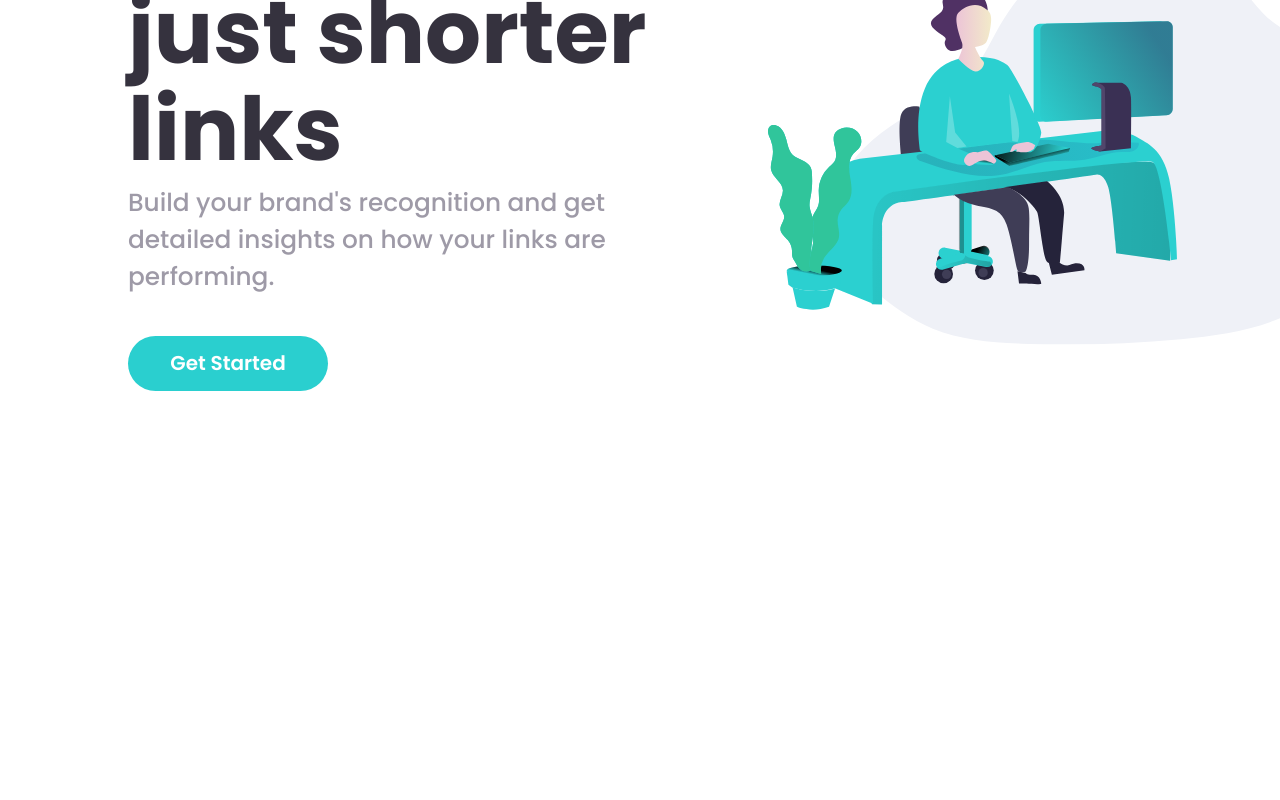
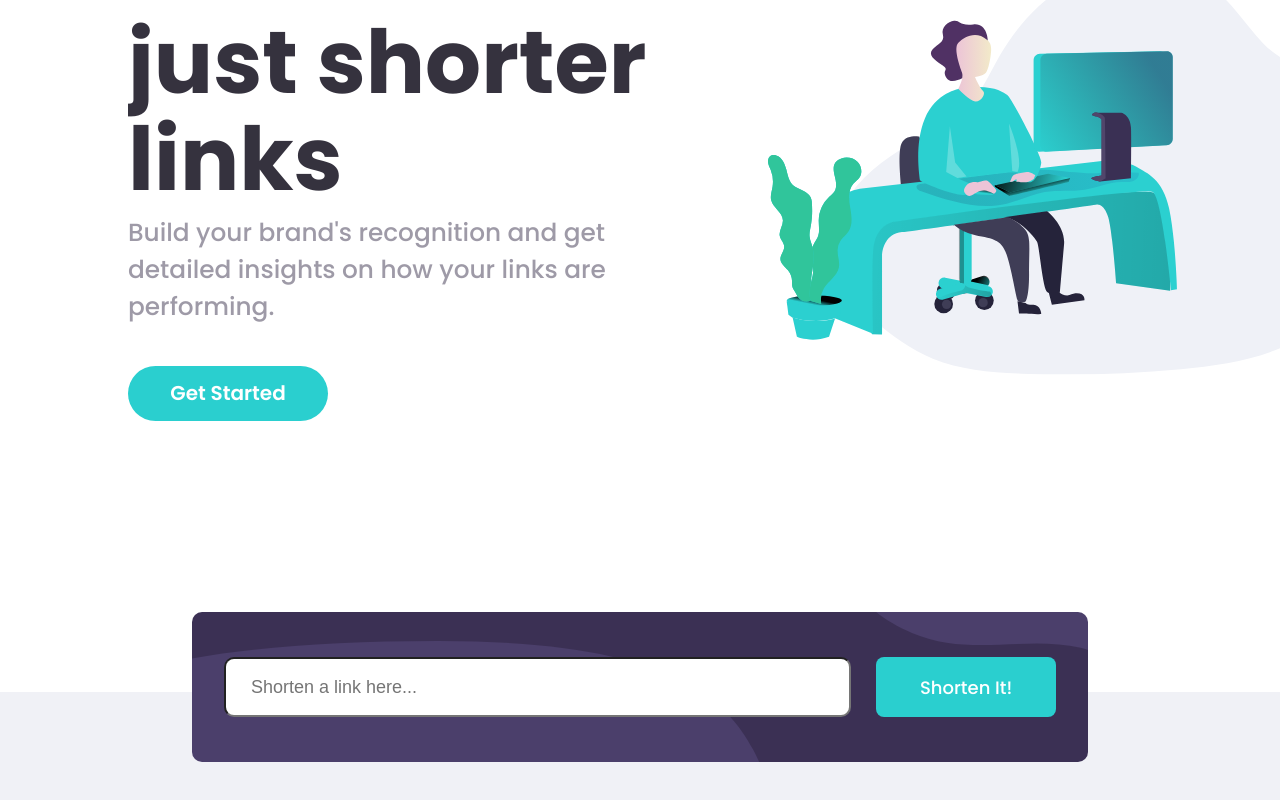
Before and after one commit to itstalalsalman/url-shortening-app, a React (Vite) app: page / in a window 1280 px wide. Shown: the part 268-1068 px from the top of the page. Before the commit the page ends 800 px from the top, so only its background shows below. Built offline with nearby package versions, Linux system fonts and the light colour scheme.

Commit message:
Url input component created with overflowing issues resolve and Section for another page added

```diff
--- a/src/App.css
+++ b/src/App.css
@@ -15,6 +15,7 @@
     margin: 0;
     padding: 0;
     box-sizing: border-box;
+    overflow-x: hidden;
 }
 
 .App{
@@ -33,10 +34,9 @@
     background-color: var(--Cyan);
     color: white;
     border: none;
-    opacity: 1;
-    transition: opacity 0.2s ease-in-out;
+    transition: background-color 0.2s ease-in-out;
 }
 
 .green-hover:hover{
-    opacity: 0.5;
+    background-color: rgb(152, 234, 234);
 }
--- a/src/components/Navbar/Navbar.css
+++ b/src/components/Navbar/Navbar.css
@@ -2,10 +2,11 @@
 
 .navbar{
     width: 80%;
-    height: 85px;
+    height: 100px;
     display: flex;
     justify-content: space-between;
     align-items: flex-end;
+    overflow: hidden;
 }
 
 
@@ -22,6 +23,7 @@
     width: 130px;
     height: 40px;
     object-fit: contain;
+    cursor: pointer;
 }
 
 .list{
@@ -55,6 +57,12 @@
     font-weight: 600;
     color: var(--Grayish-Violet);
     border: none;
+    transition: color 0.2s ease-in;
+    overflow: hidden;
+}
+
+.btn-login:hover{
+    color: var(--Very-Dark-Blue);
 }
 
 .btn-signup{
@@ -63,4 +71,5 @@
     font-size: 16px;
     font-weight: 600;
     border-radius: 20px;
+    overflow: hidden;
 }
--- /dev/null
+++ b/src/components/UrlInput/UrlInput.css
@@ -0,0 +1,31 @@
+@import '../../App.css';
+
+.inp-url{
+    width: 70%;
+    height: 150px;
+    position: absolute;
+    top: 50%;
+    background-image: url(../../assets/bg-shorten-desktop.svg);
+    background-repeat: no-repeat;
+    background-color:  var(--Dark-Violet);
+    background-position: 50px 0px 50px;
+    border-radius: 10px;
+    gap: 25px;
+}
+
+
+.url-input{
+    width: 70%;
+    height: 60px;
+    padding-left: 25px;
+    background-color: white;
+    color: var(--Very-Dark-Blue);
+    font-size: 18px;
+    border-radius: 10px;
+}
+
+.inp-url > button {
+    width: 180px;
+    height: 60px;
+    font-size: 18px;
+}
--- /dev/null
+++ b/src/components/UrlInput/UrlInput.jsx
@@ -0,0 +1,14 @@
+import './UrlInput.css';
+
+import desktopIcon from '../../assets/bg-boost-desktop.svg';
+
+const UrlInput = () => {
+  return (
+    <div className="inp-url flex-props">
+        <input type="text" className="url-input" placeholder='Shorten a link here...'/>
+        <button className='green-hover'>Shorten It!</button>
+    </div>
+  )
+}
+
+export default UrlInput
--- /dev/null
+++ b/src/pages/AdvanceStats/AdvanceStats.css
@@ -0,0 +1,3 @@
+.advanceStats-container{
+
+}
--- /dev/null
+++ b/src/pages/AdvanceStats/AdvanceStats.jsx
@@ -0,0 +1,10 @@
+
+const AdvanceStats = () => {
+  return (
+    <div className="advanceStats-container">
+
+    </div>
+  )
+}
+
+export default AdvanceStats
--- a/src/pages/HeroScreen/HeroScreen.css
+++ b/src/pages/HeroScreen/HeroScreen.css
@@ -2,7 +2,7 @@
 
 .hero-main{
     width: 100%;
-    height: 645px;
+    height: 675px;
     display: flex;
     justify-content: flex-end;
     align-items: center;
@@ -20,6 +20,7 @@
 .info-container > h1{
     color: var(--Very-Dark-Blue);
     font-size: 5.5rem;
+    overflow: hidden;
 }
 
 .info-container > p{
--- a/src/pages/Home/Home.css
+++ b/src/pages/Home/Home.css
@@ -2,13 +2,27 @@
     display: flex;
     justify-content: center;
     align-items: center;
+    flex-direction: column;
+    position: relative;
+
 }
 
 .homepage-container{
     width: 100vw;
-    height: 100vh;
+    height: 120vh;
     display: flex;
     flex-direction: column;
     justify-content: flex-start;
     align-items: center;
 }
+
+.urlRes-AdvanceStats{
+    width: 100%;
+    height: 100vh;
+    background-color: rgb(240, 241, 246);
+    display: flex;
+    justify-content: center;
+    align-items: center;
+    flex-direction: column;
+
+}
--- a/src/pages/Home/Home.jsx
+++ b/src/pages/Home/Home.jsx
@@ -1,4 +1,6 @@
 import Navbar from '../../components/Navbar/Navbar';
+import UrlInput from '../../components/UrlInput/UrlInput';
+import AdvanceStats from '../AdvanceStats/AdvanceStats';
 import HeroScreen from '../HeroScreen/HeroScreen';
 import './Home.css';
 
@@ -9,6 +11,11 @@ const Home = () => {
             <Navbar />
             <HeroScreen />
         </div>
+        <UrlInput />
+        <div className='urlRes-AdvanceStats'>
+
+            <AdvanceStats />
+        </div>
     </main>
   )
 }
```
